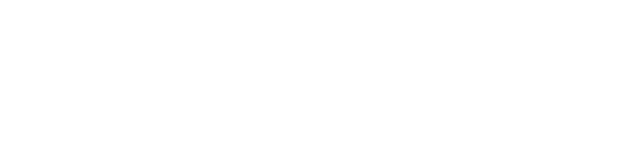
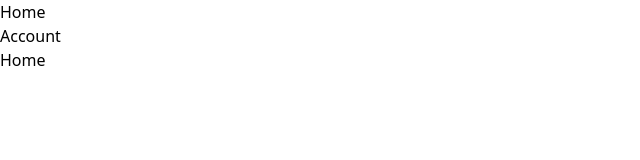
Before and after one commit to ashrafomid2025/tailwind-css, a website: page public/index.html in a window 1280 px wide. Shown: the whole page, without its empty margins (0-640 px from the left). Drawn offline with Linux system fonts and the light colour scheme.

Commit message:
chages made

```diff
--- a/public/index.html
+++ b/public/index.html
@@ -10,12 +10,11 @@
  <div>
     <div>
         <nav>
-            <ul>
-                <li><a href=""></a></li>
-                <li><a href=""></a></li>
-                <li><a href=""></a></li>
-                <li><a href=""></a></li>
-            </ul>
+           <ul>
+            <li><a href="#">Home</a></li>
+            <li><a href="#">Account</a></li>
+            <li><a href="#">Home</a></li>
+           </ul>
         </nav>
     </div>
  </div>
```
